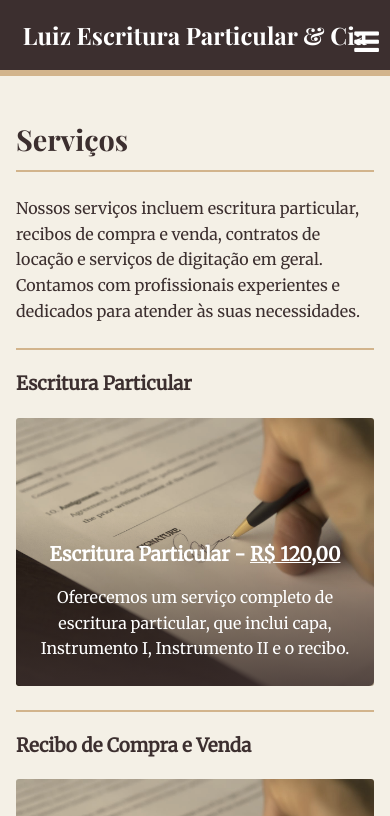
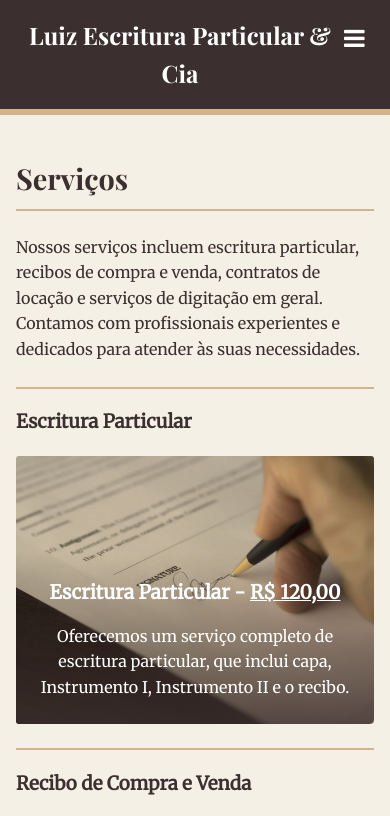
Before and after one commit to amxral/luiz-escrituras, a plain HTML site: page index.html in a window 390 px wide. Shown: the top 816 px of the page. Drawn offline with nearby package versions, Linux system fonts and the light colour scheme.

Commit message:
Update style.css

```diff
--- a/style.css
+++ b/style.css
@@ -59,14 +59,15 @@ nav li {
 }
 
 .hamburger {
+    margin-left: 10px;
     display: none;
     background: none;
     border: none;
     font-size: 1.8em;
     color: white;
     position: absolute;
-    top: 3%;
-    right: 5px;
+    top: 1em;
+    right: 5%;
     cursor: pointer;
 }
 
@@ -224,11 +225,29 @@ footer > p {
 /* Responsividade */
 
 @media (max-width: 697px) {
+    header {
+        display: flex;
+        align-items: center;
+        justify-content: space-between; /* Se você quiser que eles fiquem nas extremidades opostas do header */
+        padding: 20px; /* Ajuste conforme necessário */
+    }
+
+    header h1 {
+        margin-right: 30px; /* Espaço entre o h1 e o botão */
+    }
+
+    .hamburger {
+        background: none;
+        border: none;
+        font-size: 24px;
+        cursor: pointer;
+    }
     #about, #hours {
         width: 100%;
     }
     .hamburger {
         display: block;
+
     }
 
     nav ul {
```
